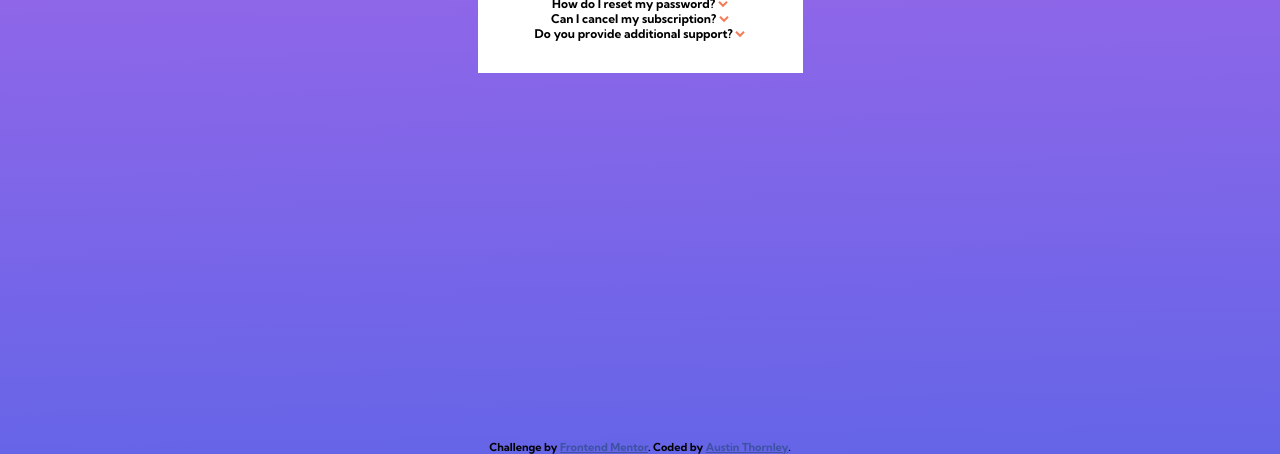
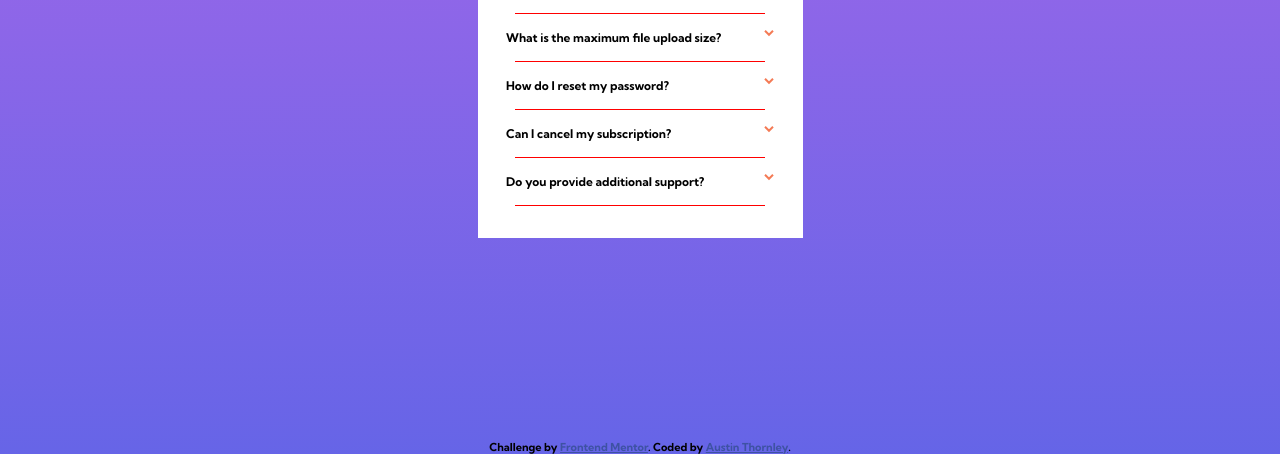
Before and after one commit to AustinThornley/fem-faq-accordion, a plain HTML site: page index.html in a window 1280 px wide. Shown: the part 360-814 px from the top of the page. Drawn offline with Linux system fonts and the light colour scheme; a script that the page names is missing.

Commit message:
More styling on component

```diff
--- a/index.html
+++ b/index.html
@@ -31,6 +31,7 @@
 				</p>
 				<img class="faq-card-icon" src="images/icon-arrow-down.svg" alt="" />
 			</div>
+			<div class="line"></div>
 			<div class="faq-card">
 				<!-- open class -->
 				<a href="#" class="faq-card-title">What is the maximum file upload size?</a>
@@ -41,6 +42,7 @@
 				<img class="faq-card-icon" src="images/icon-arrow-down.svg" alt="" />
 				<!-- icon-open class -->
 			</div>
+			<div class="line"></div>
 			<div class="faq-card">
 				<a href="#" class="faq-card-title">How do I reset my password?</a>
 				<p class="faq-card-desc hidden">
@@ -51,6 +53,7 @@
 				</p>
 				<img class="faq-card-icon" src="images/icon-arrow-down.svg" alt="" />
 			</div>
+			<div class="line"></div>
 			<div class="faq-card">
 				<a href="#" class="faq-card-title">Can I cancel my subscription?</a>
 				<p class="faq-card-desc hidden">
@@ -61,6 +64,7 @@
 				</p>
 				<img class="faq-card-icon" src="images/icon-arrow-down.svg" alt="" />
 			</div>
+			<div class="line"></div>
 			<div class="faq-card">
 				<a href="#" class="faq-card-title">Do you provide additional support?</a>
 				<p class="faq-card-desc hidden">
@@ -71,6 +75,7 @@
 				</p>
 				<img class="faq-card-icon" src="images/icon-arrow-down.svg" alt="" />
 			</div>
+			<div class="line"></div>
 		</div>
 	</main>
 	<footer class="attribution">
--- a/style.css
+++ b/style.css
@@ -43,6 +43,12 @@ main {
   z-index: 1;
 }
 
+.line {
+  height: 1px;
+  background: red;
+  width: 250px;
+}
+
 .card-header {
   padding-top: 137px;
 }
@@ -61,10 +67,20 @@ main {
   padding-bottom: 2rem;
 }
 
+.faq-card {
+  width: 300px;
+  text-align: left;
+  padding: 1rem;
+}
+
 .faq-card-title {
   text-decoration: none;
   color: #000;
   font-weight: 400;
+}
+
+.faq-card-icon {
+  float: right;
 }
 
 .hidden {
```
